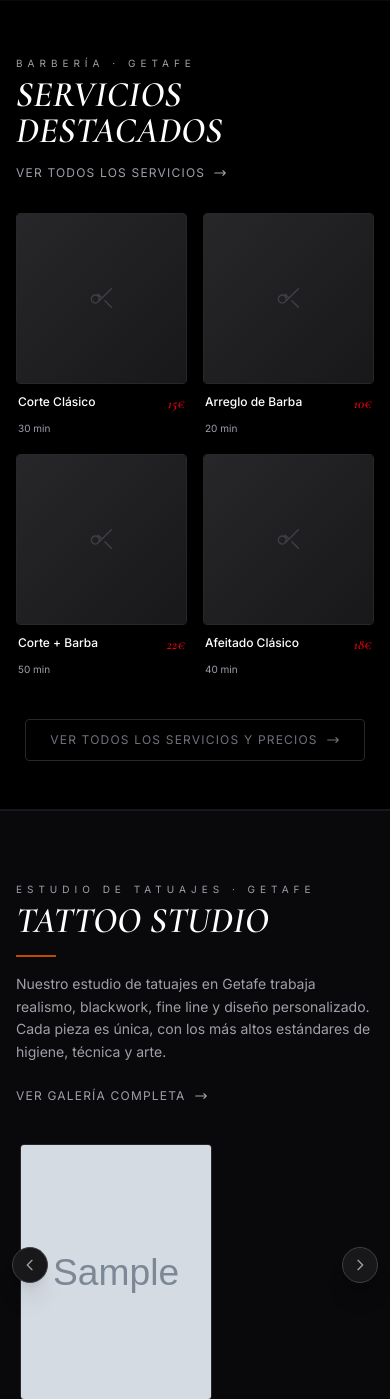
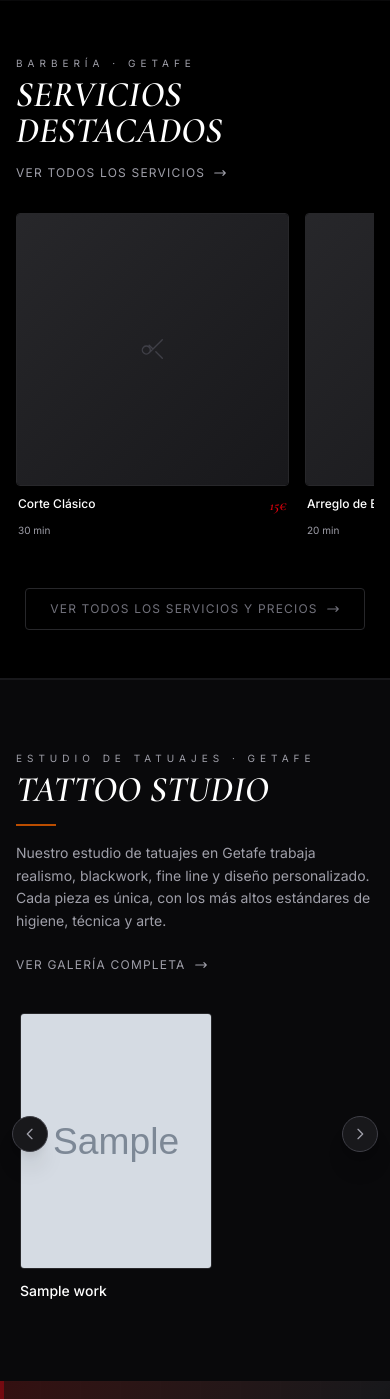
Before and after one commit to carlonsss/leyenda-barber, a Laravel app: page / in a window 390 px wide. Shown: the part 3040-4439 px from the top of the page. Run offline with Laravel 12, Linux system fonts and the light colour scheme; data comes from the database, SQL or seed files in the repository; tables that the repository leaves empty hold one stand-in row (values such as "Sample post"); grey boxes marked "Sample" are stand-in pictures; style sheets or scripts are compiled from the project's sources; parts of the project's set-up code (start-up, migrations or seed data) failed here and were passed over; some libraries are stand-ins or nearby versions.

Commit message:
Fix order edit, cart flash, services carousel mobile, favicon

```diff
--- a/app/Models/Order.php
+++ b/app/Models/Order.php
@@ -11,7 +11,7 @@ class Order extends Model
         'customer_name',
         'customer_phone',
         'customer_email',
-        'address',
+        'notes',
         'status',
         'total_price',
     ];
--- a/resources/css/app.css
+++ b/resources/css/app.css
@@ -13,6 +13,7 @@
 }
 
 /* ── Base ─────────────────────────────────────────────── */
+[x-cloak] { display: none !important; }
 html { scroll-behavior: smooth; }
 
 body { background-color: #0a0a0a; }
--- a/resources/views/home/index.blade.php
+++ b/resources/views/home/index.blade.php
@@ -175,10 +175,10 @@
                 <svg class="w-3.5 h-3.5" fill="none" stroke="currentColor" viewBox="0 0 24 24"><path stroke-linecap="round" stroke-linejoin="round" stroke-width="2" d="M17 8l4 4m0 0l-4 4m4-4H3"/></svg>
             </a>
         </div>
-        <div class="grid grid-cols-2 sm:grid-cols-4 gap-4 sm:gap-5" data-reveal>
+        <div class="flex gap-4 overflow-x-auto pb-2 sm:grid sm:grid-cols-4 sm:overflow-visible sm:pb-0 snap-x snap-mandatory scrollbar-hide" data-reveal>
             @foreach($services as $service)
             @php $sImg = $img($service->image); @endphp
-            <div class="flex flex-col gap-2.5 group">
+            <div class="flex flex-col gap-2.5 group flex-shrink-0 w-[70vw] sm:w-auto snap-start">
                 <div class="aspect-square rounded overflow-hidden bg-zinc-900 border border-zinc-800 group-hover:border-red-900/50 transition-all duration-300">
                     @if($sImg)
                         <img src="{{ $sImg }}" alt="{{ $service->name }} — Barbería Leyenda Getafe" class="w-full h-full object-cover transition-transform duration-500 group-hover:scale-105" loading="lazy">
--- a/resources/views/layouts/app.blade.php
+++ b/resources/views/layouts/app.blade.php
@@ -37,8 +37,9 @@
     </script>
 
     <title>@yield('title', 'Leyenda Barber & Tattoo — Barbería y Tatuajes en Madrid y Getafe')</title>
-    <link rel="icon" type="image/png" href="/images/logo.png">
-    <link rel="apple-touch-icon" href="/images/logo.png">
+    <link rel="icon" type="image/png" href="{{ asset('images/logo.png') }}">
+    <link rel="shortcut icon" href="{{ asset('images/logo.png') }}">
+    <link rel="apple-touch-icon" href="{{ asset('images/logo.png') }}">
     <meta name="description" content="@yield('meta_description', 'Barbería premium y estudio de tatuajes en Madrid y Getafe. Cortes, degradados, realismo, blackwork y fine line. Reserva tu cita en Booksy.')">
     <meta name="keywords" content="barbería Getafe, barbería Madrid, tatuajes Getafe, estudio tatuajes Getafe, corte de pelo Getafe, degradado Madrid, barba, realismo, blackwork, fine line, ropa urbana Getafe, Leyenda Barber Tattoo">
     <meta name="geo.region" content="ES-MD">
@@ -377,13 +378,13 @@
 
     {{-- ════════════════════════ CART DRAWER ════════════════════════ --}}
     <div x-data>
-        <div x-show="$store.cart.open"
+        <div x-show="$store.cart.open" x-cloak
              x-transition:enter="transition ease-out duration-300" x-transition:enter-start="opacity-0" x-transition:enter-end="opacity-100"
              x-transition:leave="transition ease-in duration-200" x-transition:leave-start="opacity-100" x-transition:leave-end="opacity-0"
              x-on:click="$store.cart.open=false; $store.cart.checkout=false"
              class="fixed inset-0 z-40 bg-black/75 backdrop-blur-sm"></div>
 
-        <div x-show="$store.cart.open"
+        <div x-show="$store.cart.open" x-cloak
              x-transition:enter="transition ease-out duration-300" x-transition:enter-start="translate-x-full" x-transition:enter-end="translate-x-0"
              x-transition:leave="transition ease-in duration-250" x-transition:leave-start="translate-x-0" x-transition:leave-end="translate-x-full"
              class="fixed right-0 top-0 h-full w-full sm:max-w-sm z-50 bg-zinc-950 border-l border-zinc-800/80 flex flex-col shadow-2xl">
```
Also changed, not shown: 3 other files.
